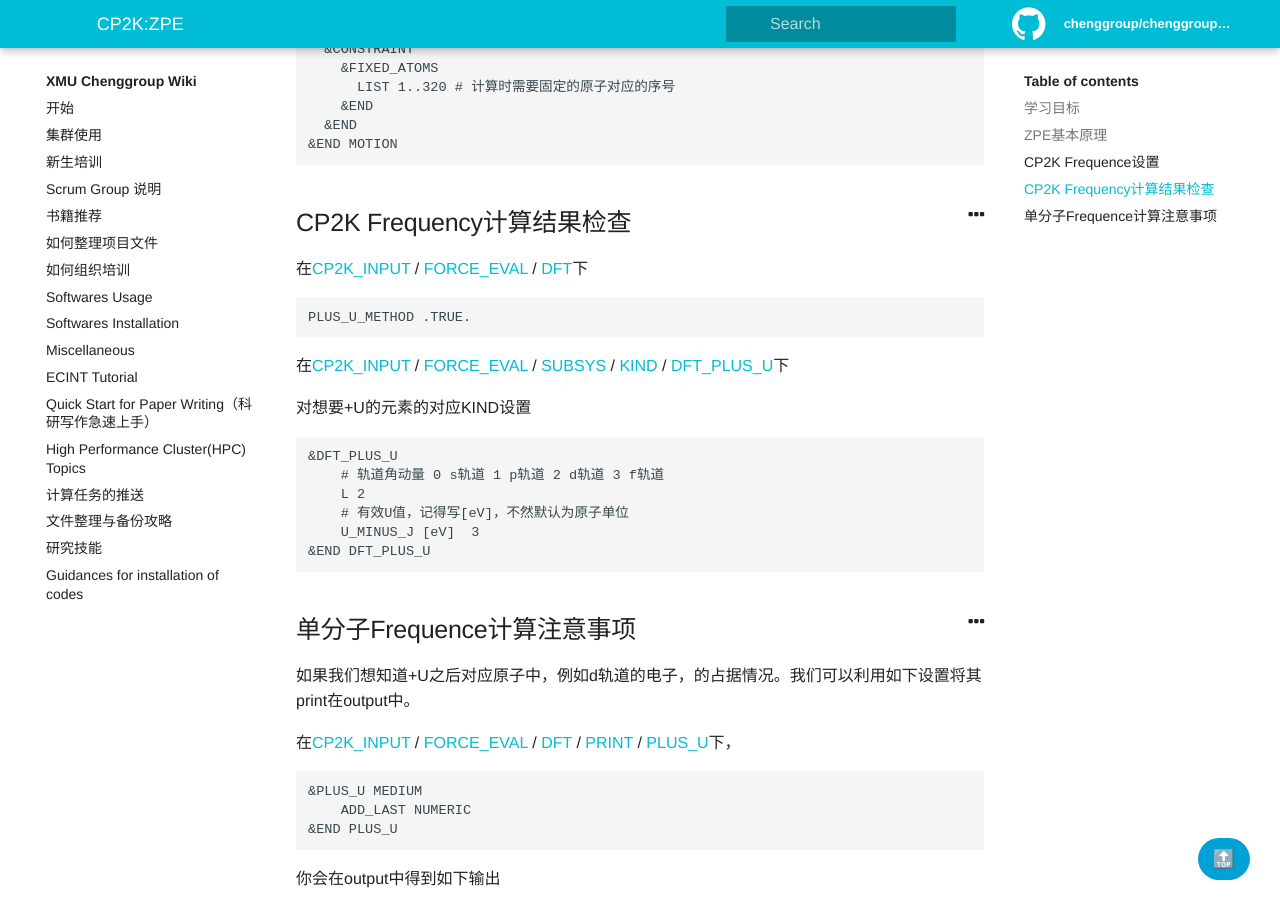
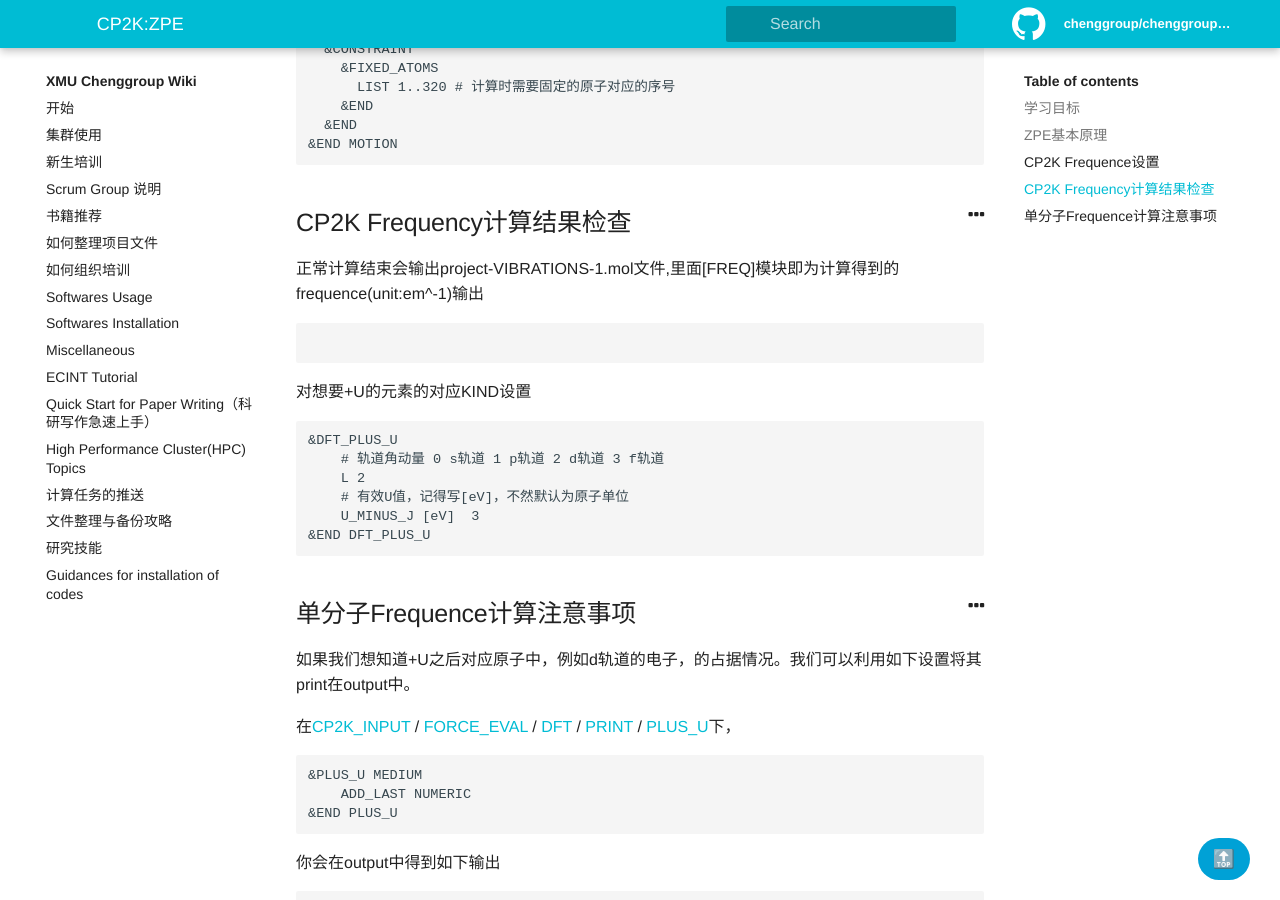
Before and after one commit to chenggroup/chenggroup.github.io, a Jekyll site: the page built from _wiki/Softwares Usage/cp2k-zpe.md, in a window 1280 px wide and 900 px high, scrolled down 1245 px. Built offline with Jekyll 4.4.1, drawn with Linux system fonts in a browser that asks for light colours.

Commit message:
Update cp2k-zpe.md

````diff
--- a/_wiki/Softwares Usage/cp2k-zpe.md
+++ b/_wiki/Softwares Usage/cp2k-zpe.md
@@ -68,13 +68,11 @@
 
 ## CP2K Frequency计算结果检查
 
-在[CP2K_INPUT](https://manual.cp2k.org/cp2k-8_1-branch/CP2K_INPUT.html) / [FORCE_EVAL](https://manual.cp2k.org/cp2k-8_1-branch/CP2K_INPUT/FORCE_EVAL.html) / [DFT](https://manual.cp2k.org/cp2k-8_1-branch/CP2K_INPUT/FORCE_EVAL/DFT.html)下
+正常计算结束会输出project-VIBRATIONS-1.mol文件,里面[FREQ]模块即为计算得到的frequence(unit:em^-1)输出
 
 ```cp2k
-PLUS_U_METHOD .TRUE.
+
 ```
-
-在[CP2K_INPUT](https://manual.cp2k.org/cp2k-8_1-branch/CP2K_INPUT.html) / [FORCE_EVAL](https://manual.cp2k.org/cp2k-8_1-branch/CP2K_INPUT/FORCE_EVAL.html) / [SUBSYS](https://manual.cp2k.org/cp2k-8_1-branch/CP2K_INPUT/FORCE_EVAL/SUBSYS.html) / [KIND](https://manual.cp2k.org/cp2k-8_1-branch/CP2K_INPUT/FORCE_EVAL/SUBSYS/KIND.html) / [DFT_PLUS_U](https://manual.cp2k.org/cp2k-8_1-branch/CP2K_INPUT/FORCE_EVAL/SUBSYS/KIND/DFT_PLUS_U.html)下
 
 对想要+U的元素的对应KIND设置
 
````
